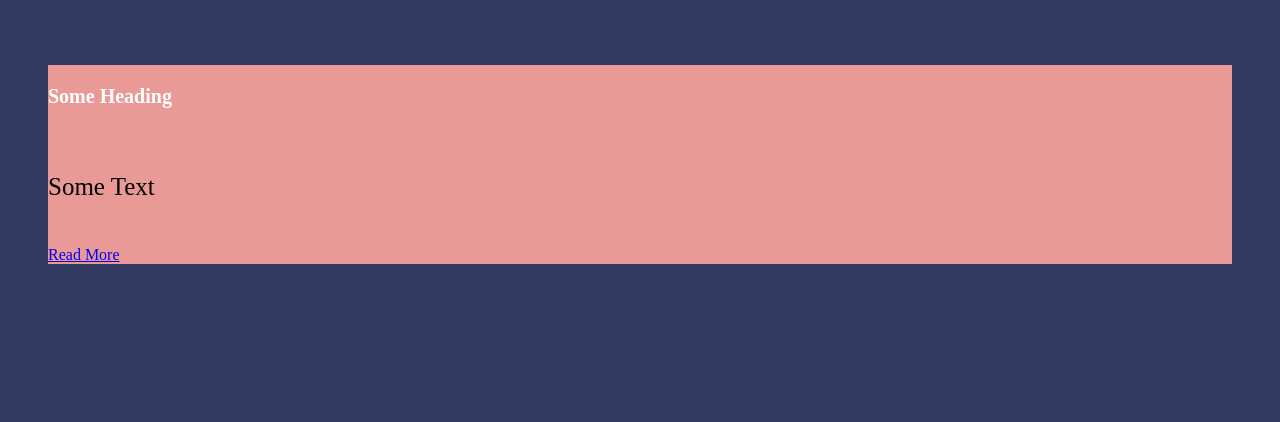
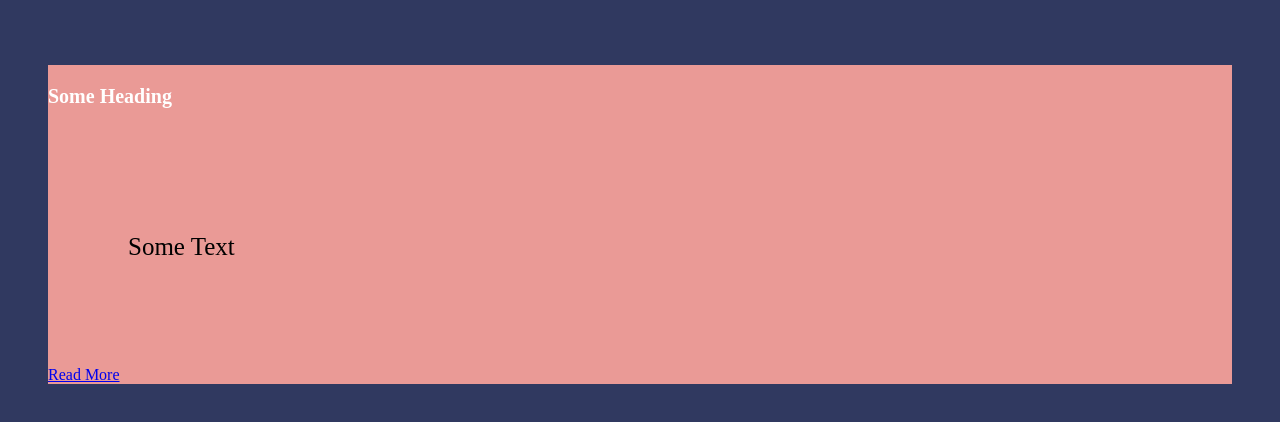
Before and after one commit to ElideZavala/Sass-, a website: page Ressourse-Files/up/index.html in a window 1280 px wide. Drawn offline with Linux system fonts and the light colour scheme.

Commit message:
interpolacion

```diff
--- a/Ressourse-Files/sass/style.scss
+++ b/Ressourse-Files/sass/style.scss
@@ -105,22 +105,44 @@ body {
 
 // Classes Nesting
 
+// .section {
+// 	background-color: map-get($colors, color-primary);
+// 	padding: 40px;
+
+// 	.section__content {
+// 		background-color: map-get($colors, color-secondary);
+
+// 		.section__content--title {
+// 			font-size: 20px;
+// 			padding: 20px 0;
+// 			color: map-get($colors, color-white);
+// 		}
+
+// 		.section__content--para {
+// 			font-size: 25px;
+// 			padding: 20px 0;
+// 		}
+// 	}
+// }
+
+// Using Classes + &
 .section {
 		background-color: map-get($colors, color-primary);
 		padding: 40px;
 
-	.section__content {
+		&__content {
 			background-color: map-get($colors, color-secondary);
 
-		.section__content--title {
+			// Interpolation
+			#{&}--title {
 				font-size: 20px;
 				padding: 20px 0;
 				color: map-get($colors, color-white);
 			}
 
-		.section__content--para {
+			&--para {
 				font-size: 25px;
-			padding: 20px 0;
+				padding: 5rem ;
 			}
 		}
 }
```
Also changed, not shown: Ressourse-Files/up/css/style.css, 1 other file. Lines whose indentation alone changed are shown as unchanged.
